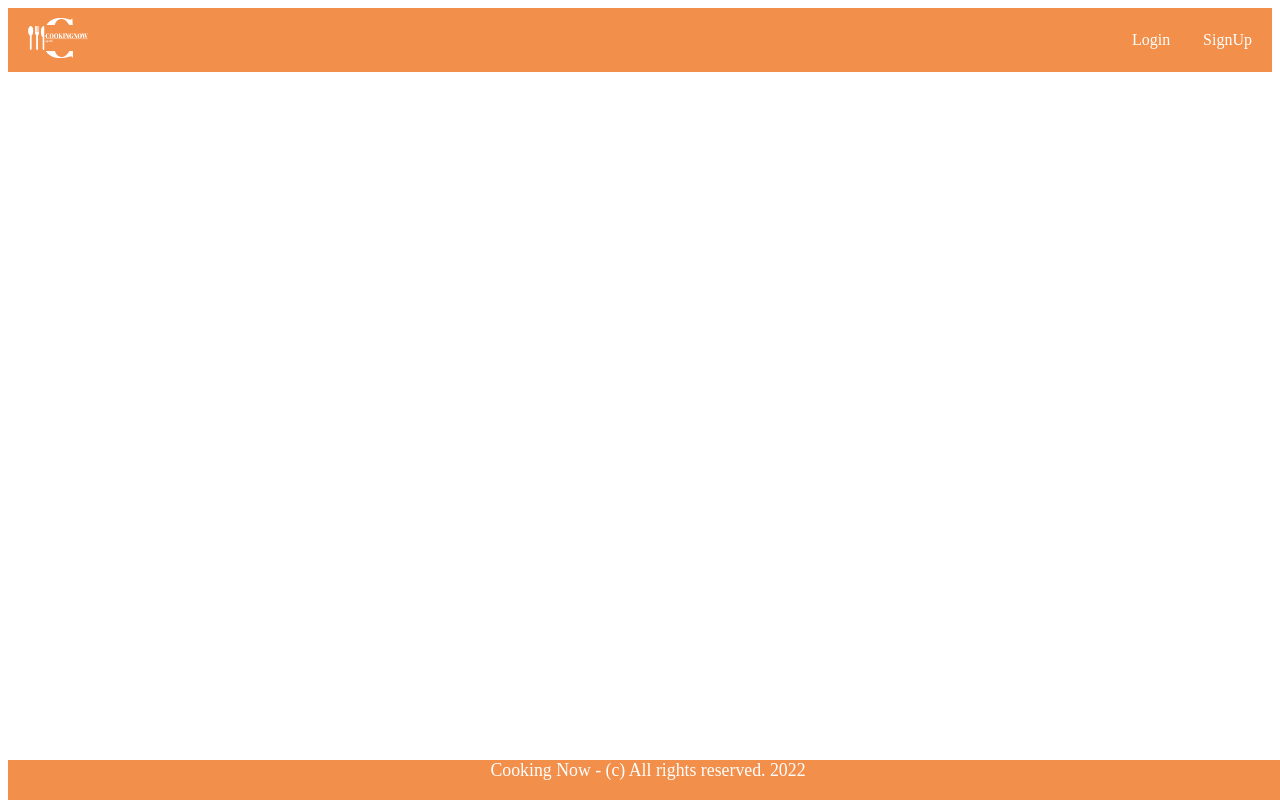
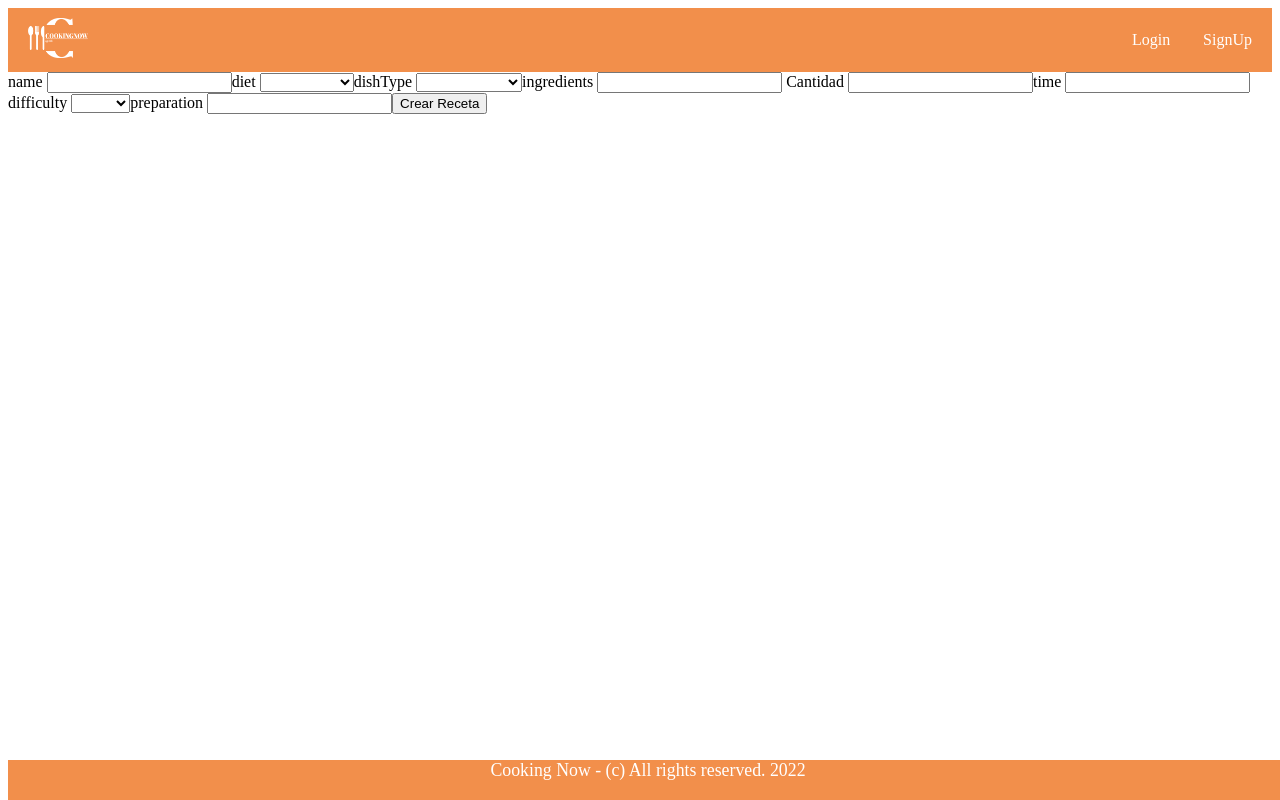
Before and after one commit to Emilio2112/CookingNow2-0, a Vue app in the folder CookinNow/: page /admin/recipe-create in a window 1280 px wide. Built offline with nearby package versions, Linux system fonts and the light colour scheme.

Commit message:
componente crear receta

```diff
--- /dev/null
+++ b/CookinNow/src/components/CreateRecipe.vue
@@ -0,0 +1,85 @@
+<template>
+  <div>
+    <label
+      >name
+      <input type="text" v-model.trim="newRecipe.name" />
+    </label>
+    <label
+      >diet
+      <select v-model="newRecipe.diet">
+        <option value="vegano">Vegano</option>
+        <option value="vegetariano">Vegetariano</option>
+        <option value="omnivoro">Omnívoro</option>
+      </select>
+    </label>
+    <label
+      >dishType
+      <select v-model="newRecipe.dishType">
+        <option value="primer plato">primer plato</option>
+        <option value="segundo plato ">segundo plato</option>
+        <option value="aperitivo">aperitivo</option>
+        <option value="postre">postre</option>
+        <option value="salsa">salsa</option>
+      </select>
+    </label>
+    <label
+      >ingredients
+      <input type="text" v-model.trim="newRecipe.ingredients.ingredient" />
+      Cantidad
+      <input type="text" v-model.trim="newRecipe.ingredients.quantity" />
+    </label>
+    <label
+      >time
+      <input type="text" v-model.trim="newRecipe.time" />
+    </label>
+    <label
+      >difficulty
+      <select v-model="newRecipe.difficulty">
+        <option value="facil">facil</option>
+        <option value="medio">medio</option>
+        <option value="dificil">dificil</option>
+      </select>
+    </label>
+    <label
+      >preparation
+      <input type="text" v-model.trim="newRecipe.preparation" />
+    </label>
+    <button @click.prevent="createRecipe">Crear Receta</button>
+  </div>
+</template>
+
+<script setup>
+import { useAuthStore } from "../stores/store";
+import API from "../Services/api.js";
+</script>
+
+<script>
+export default {
+  data() {
+    return {
+      newRecipe: {
+        name: "",
+        diet: "",
+        dishType: "",
+        ingredients: [],
+        time: "",
+        difficulty: "",
+        preparation: "",
+      },
+      authStore: useAuthStore(),
+    };
+  },
+  methods: {
+    async createRecipe() {
+      const response = await API.createRecipe(this.newRecipe);
+      if (response.error) {
+        alert("Error creating recipe");
+      } else {
+        this.$router.push({ name: "homeadmin" });
+      }
+    },
+  },
+};
+</script>
+
+<style scoped></style>
--- a/CookinNow/src/router/index.js
+++ b/CookinNow/src/router/index.js
@@ -6,6 +6,7 @@ import HomeView from "../views/HomeView.vue";
 import Home from "../views/Home.vue";
 import CreateUser from "../components/CreateUser.vue";
 import CreateIngredient from "../components/CreateIngredient.vue";
+import CreateRecipe from "../components/CreateRecipe.vue"
 
 const router = createRouter({
   history: createWebHistory(import.meta.env.BASE_URL),
@@ -51,6 +52,11 @@ const router = createRouter({
       name: "ingCreate",
       component: CreateIngredient,
     },
+    {
+      path: "/admin/recipe-create",
+      name: "recipeCreate",
+      component: CreateRecipe,
+    },
   ],
 });
 
```
